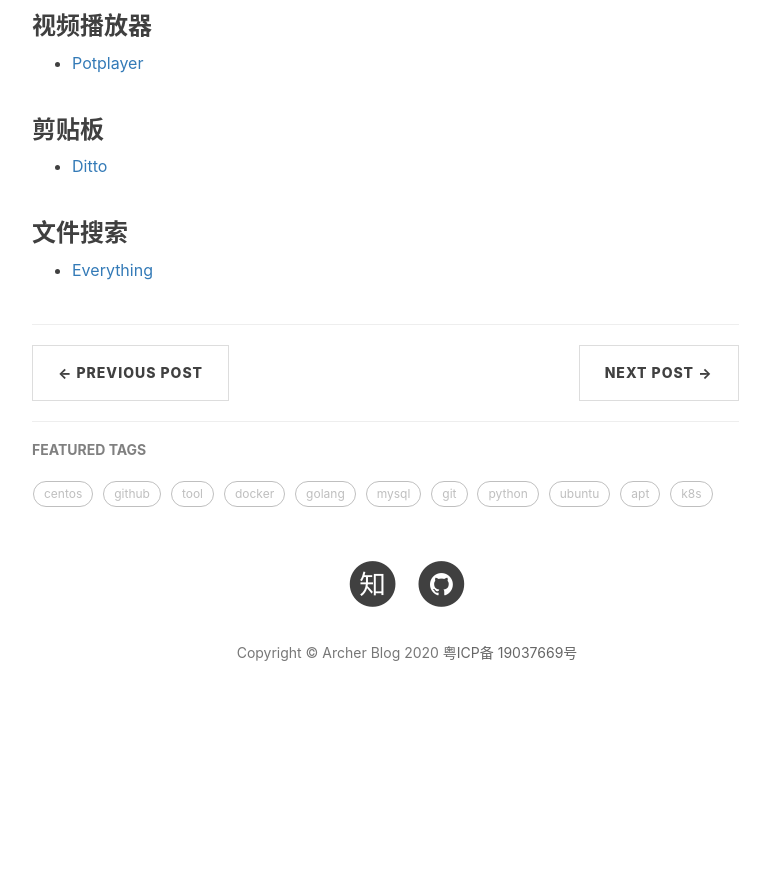
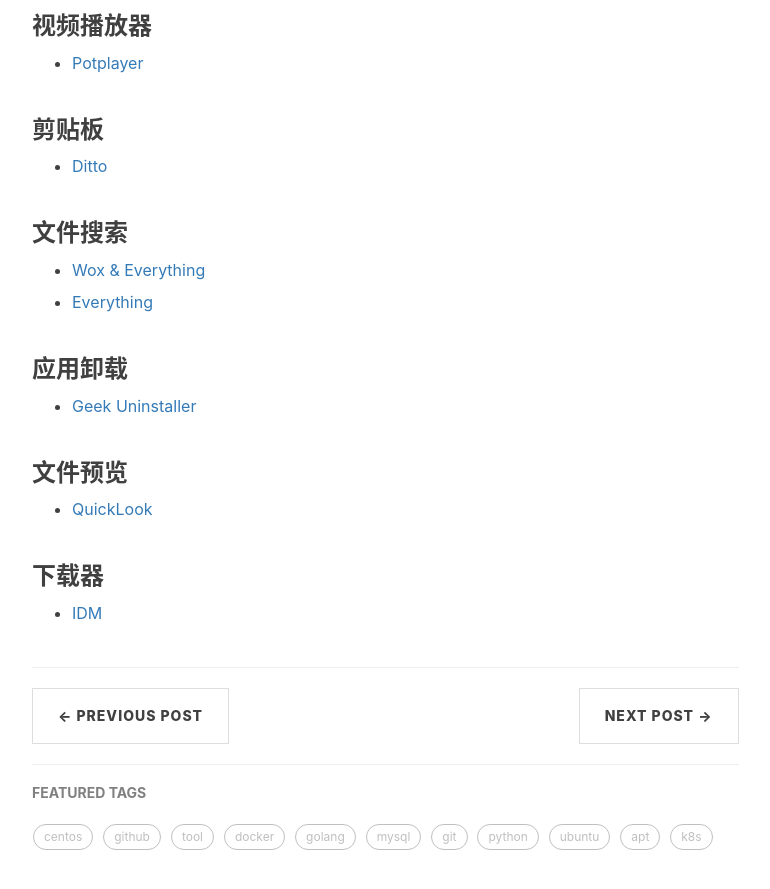
Before and after one commit to tangheng1995/tangheng1995.github.io, a Jekyll site: the page built from _posts/2019-06-01-Awesome-tools.md, in a window 1280 px wide and 900 px high, scrolled down 1816 px. Shown: the top 889 px of the window, without its empty margins (233-1003 px from the left). Built offline with Jekyll 4.4.1, drawn with Linux system fonts in a browser that asks for light colours; nearby versions of some CDN libraries; comment, search, counter and statistics services are not loaded; before the commit the page ends 2573 px from its top, so only the background shows below that.

Commit message:
Update:add awesome tools

```diff
--- a/_posts/2019-06-01-Awesome-tools.md
+++ b/_posts/2019-06-01-Awesome-tools.md
@@ -67,4 +67,18 @@
 
 ### 文件搜索
 
+- [Wox & Everything](http://www.wox.one/)
+
 - [Everything](https://www.voidtools.com/zh-cn/)
+
+### 应用卸载
+
+- [Geek Uninstaller](https://geekuninstaller.com/)
+
+### 文件预览
+
+- [QuickLook](https://github.com/QL-Win/QuickLook/releases)
+
+### 下载器
+
+- [IDM](http://www.internetdownloadmanager.com/)
```
